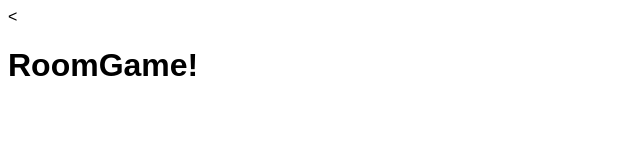
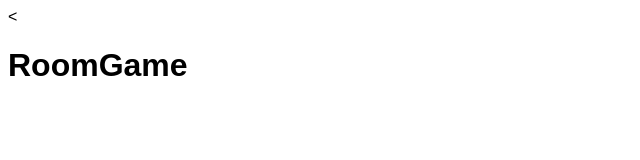
Before and after one commit to churkinv/JS_boilerplate, a website built with webpack: page src/index.html in a window 1280 px wide. Shown: the full height of the page, 0-640 px from the left. Built offline with nearby package versions, Linux system fonts and the light colour scheme.

Commit message:
check test, we should pass

```diff
--- a/src/index.html
+++ b/src/index.html
@@ -11,7 +11,7 @@
   </head>
 
   <body>
-   <h1>RoomGame!</h1>
+   <h1>RoomGame</h1>
     <script src="bundle.js"> </script>
   </body>
 
```
